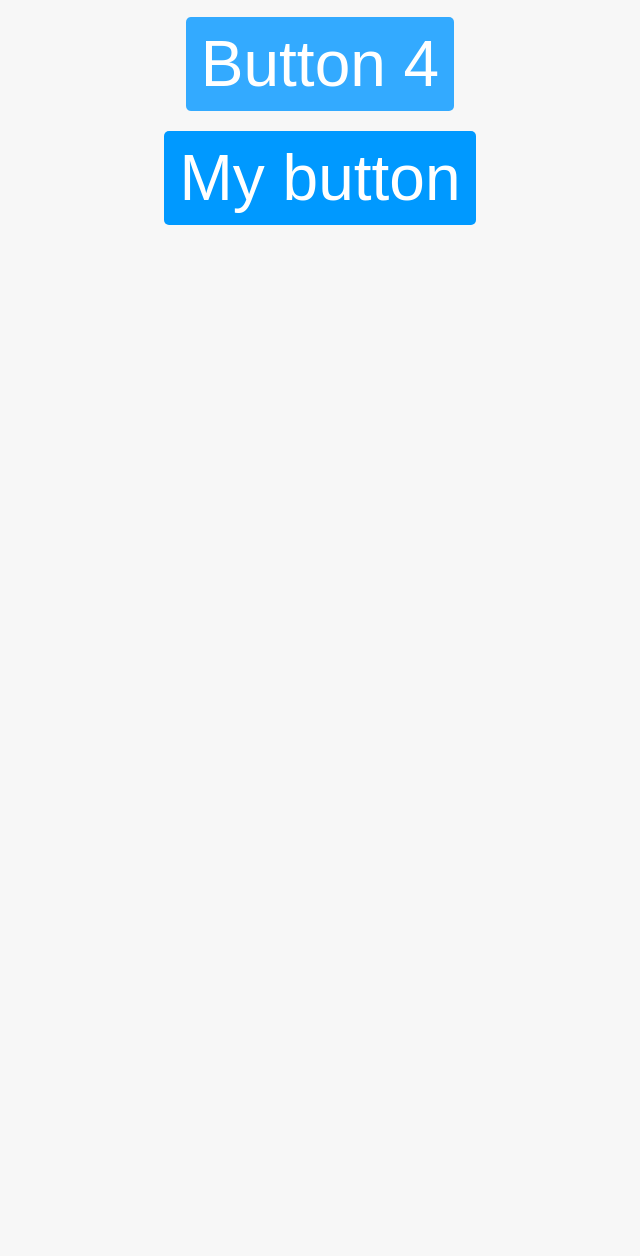
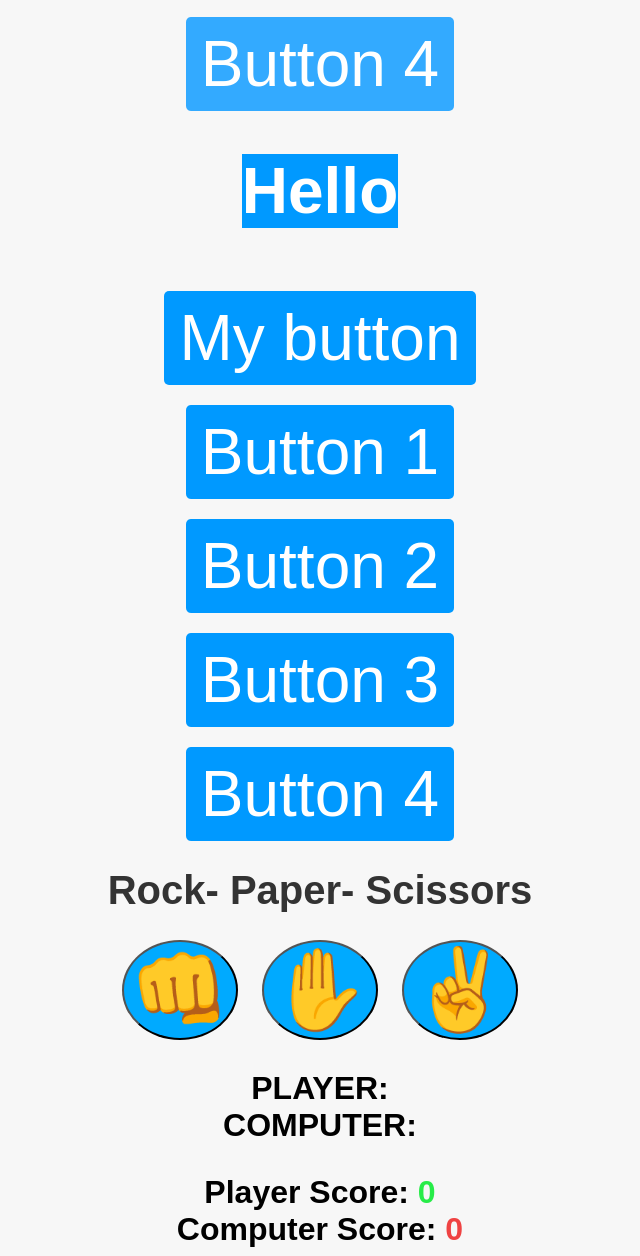
Before and after one commit to HARBHEEY/javascript-praticals, a plain HTML site: page index.html in a window 1280 px wide. Shown: the part 5846-7102 px from the top of the page, without its empty margins (320-960 px from the left). Before the commit the page ends 6079 px from the top, so only its background shows below. Drawn offline with Linux system fonts and the light colour scheme.

Commit message:
rock-paper-scissor

```diff
--- a/index.html
+++ b/index.html
@@ -212,9 +212,36 @@
     <button class="myBut">Button 4</button>
 
 
+    <h1 id="myHello">Hello</h1>
     <button id="my-button">My button</button>
 
 
+    <button class="myB">Button 1</button>
+    <button class="myB">Button 2</button>
+    <button class="myB">Button 3</button>
+    <button class="myB">Button 4</button>
+
+
+     <!-- ROCK PAPER SCISSORS -->
+        <div class="rps-game">
+          <h1 class="rps">Rock- Paper- Scissors</h1>
+            <div class="choices">
+               <button onclick="playGame('rock')">👊</button>
+               <button onclick="playGame('paper')">✋</button>
+               <button onclick="playGame('scissors')">✌️</button>
+           </div>
+           <div id="playerDisplay">PLAYER:</div>
+           <div id="computerDisplay">COMPUTER:</div>
+           <div id="resultDisplay"></div>
+
+           <div class="scoreDisplay">Player Score:
+            <span id="playerScoreDisplay">0</span>
+           </div>
+           <div class="scoreDisplay">Computer Score:
+            <span id="computerScoreDisplay">0</span>
+           </div>
+
+        </div>
 
 
     <script  src="index.js"></script>
--- a/index.js
+++ b/index.js
@@ -1964,6 +1964,129 @@ butttons.forEach(button =>{
 
 
 const myButtton = document.getElementById("my-button");
+const myHello = document.getElementById("myHello")
 myButtton.classList.add("enabled")
-myButtton.addEventListener("")
+myHello.classList.add("enabled")
 //myButtton.classList.remove("enabled")
+// myButtton.addEventListener("mouseover", event =>{
+//     event.target.classList.add("hover")
+// })
+// myButtton.addEventListener("mouseout", event =>{
+//     event.target.classList.remove("hover")
+// })
+
+     //for toggle, it works for both add and remove
+// myButtton.addEventListener("mouseover", event =>{
+//     event.target.classList.toggle("hover")
+// })
+// myButtton.addEventListener("mouseout", event =>{
+//     event.target.classList.toggle("hover")
+// })
+
+    //for replace
+// myButtton.addEventListener("click", event => {
+//     event.target.classList.replace("enabled", "disabled")
+// })
+
+   //for contains
+myButtton.addEventListener("click", event => {
+
+    if (event.target.classList.contains("disabled")) {
+        event.target.textContent += "🤬"
+    } else {
+        event.target.classList.replace("enabled", "disabled")
+    }
+})
+
+myHello.addEventListener("click", event => {
+
+    if (event.target.classList.contains("disabled")) {
+        event.target.textContent += "🤬"
+    } else {
+        event.target.classList.replace("enabled", "disabled")
+    }
+})
+
+
+let myB = document.querySelectorAll(".myB")
+myB.forEach(button => {
+    button.classList.add("enabled")
+})
+// myB.forEach(button => {
+//     button.classList.remove("enabled")
+// })
+
+myB.forEach(button =>{
+    button.addEventListener("mouseover", event =>{
+        event.target.classList.toggle("hover")
+    })
+})
+myB.forEach(button =>{
+    button.addEventListener("mouseout", event =>{
+        event.target.classList.toggle("hover")
+    })
+})
+// myB.forEach(button => {
+//     button.addEventListener("click", event =>{
+//         event.target.classList.replace("enabled", "disabled")
+//     })
+// })
+myB.forEach(button => {
+    button.addEventListener("click", event =>{
+        if (event.target.classList.contains("disabled")) {
+            event.target.textContent += "🤬"
+        } else {
+            event.target.classList.replace("enabled", "disabled")
+        }
+    })
+})
+
+
+
+//ROCK PAPER SCISSORS\\
+const choices = ["rock", "paper", "scissors"]
+const playerDisplay =document.getElementById("playerDisplay")
+const computerDisplay =document.getElementById("computerDisplay")
+const resultDisplay =document.getElementById("resultDisplay")
+const playerScoreDisplay = document.getElementById("playerScoreDisplay")
+const computerScoreDisplay = document.getElementById("computerScoreDisplay")
+
+let playerScore = 0
+let computerScore = 0
+
+function playGame(playerChoice){
+    const computerChoice = choices[Math.floor(Math.random() * 3)]
+    let resultt = "" ;
+
+    if (playerChoice === computerChoice) {
+        resultt = "IT'S A TIE!"
+    } else {
+        switch (playerChoice) {
+            case "rock":
+               resultt = (computerChoice ==="scissors") ? "YOU WIN!" : "YOU LOSE!"
+                break;
+            case "paper":
+               resultt = (computerChoice ==="rock") ? "YOU WIN!" : "YOU LOSE!"
+                break;
+            case "scissors":
+               resultt = (computerChoice ==="paper") ? "YOU WIN!" : "YOU LOSE!"
+                break;
+        }
+    }
+    playerDisplay.textContent = `PLAYER:${playerChoice}`;
+    computerDisplay.textContent = `COMPUTER:${computerChoice}`;
+    resultDisplay.textContent = resultt;
+    resultDisplay.classList.remove("greenText", "redText");
+    switch(resultt){
+        case "YOU WIN!":
+            resultDisplay.classList.add("greenText");
+            playerScore ++
+            playerScoreDisplay.textContent = playerScore
+            break;
+        case "YOU LOSE!":
+            resultDisplay.classList.add("redText");
+            computerScore ++
+            computerScoreDisplay.textContent = computerScore
+            break;
+    }
+}
--- a/style.css
+++ b/style.css
@@ -340,6 +340,9 @@ form{
 
 
 /* CLASSLIST */
+#myHello{
+    font-size: 4rem;
+}
 #my-button{
     font-size: 4rem;
     margin-top: 20px;
@@ -352,6 +355,61 @@ form{
     color: white;
 }
 .hover{
-    box-shadow: 0 0 10px hsla(0, 0%, 0%, 0.2);
+    box-shadow: 0 0 10px hsla(248, 98%, 16%, 0.2);
     font-weight: bold;
 }
+.disabled{
+    background-color: hsl(0, 0%, 60%);
+    color: hsl(0, 0%, 80%);
+}
+
+.myB{
+    font-size: 4rem;
+    margin-top: 20px;
+    border: none;
+    border-radius: 5px;
+    padding: 10px 15px;
+}
+
+
+
+/* ROCK PAPER SCISSORS */
+.rps-game{
+    font-weight: bold;
+}
+.rps{
+    font-size: 2.5rem;
+    color: hsl(0, 0%, 20%);
+}
+.choices{
+    margin-bottom: 30px;
+}
+.choices button{
+    font-size: 5rem;
+    min-width: 100px;
+    margin: 0 10px;
+    border-radius: 100%;
+    background-color: hsl(200, 100%, 50%);
+    cursor: pointer;
+    transition: background-color 0.5s ease;
+}
+.choices button:hover{
+    background-color: hsl(200, 100%, 70%);
+}
+#playerDisplay, #computerDisplay{
+    font-size: 2rem;
+}
+#resultDisplay{
+    font-size: 4rem;
+    margin: 30px 0;
+}
+.scoreDisplay{
+    font-size: 2rem;
+
+}
+.greenText, #playerScoreDisplay{
+    color: hsl(130, 84%, 54%);
+}
+.redText, #computerScoreDisplay{
+    color: hsl(0, 84%, 60%);
+}
```
